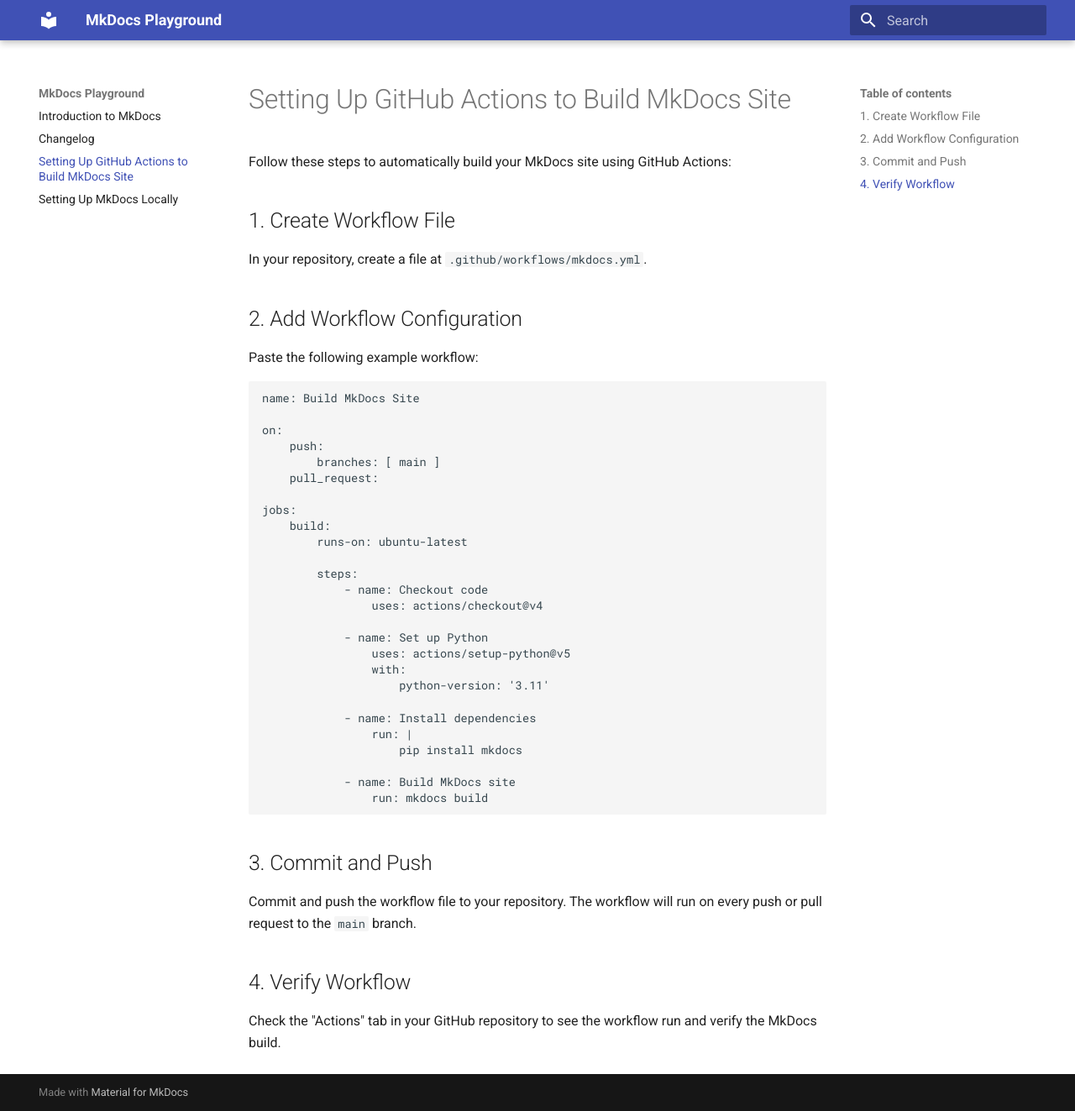
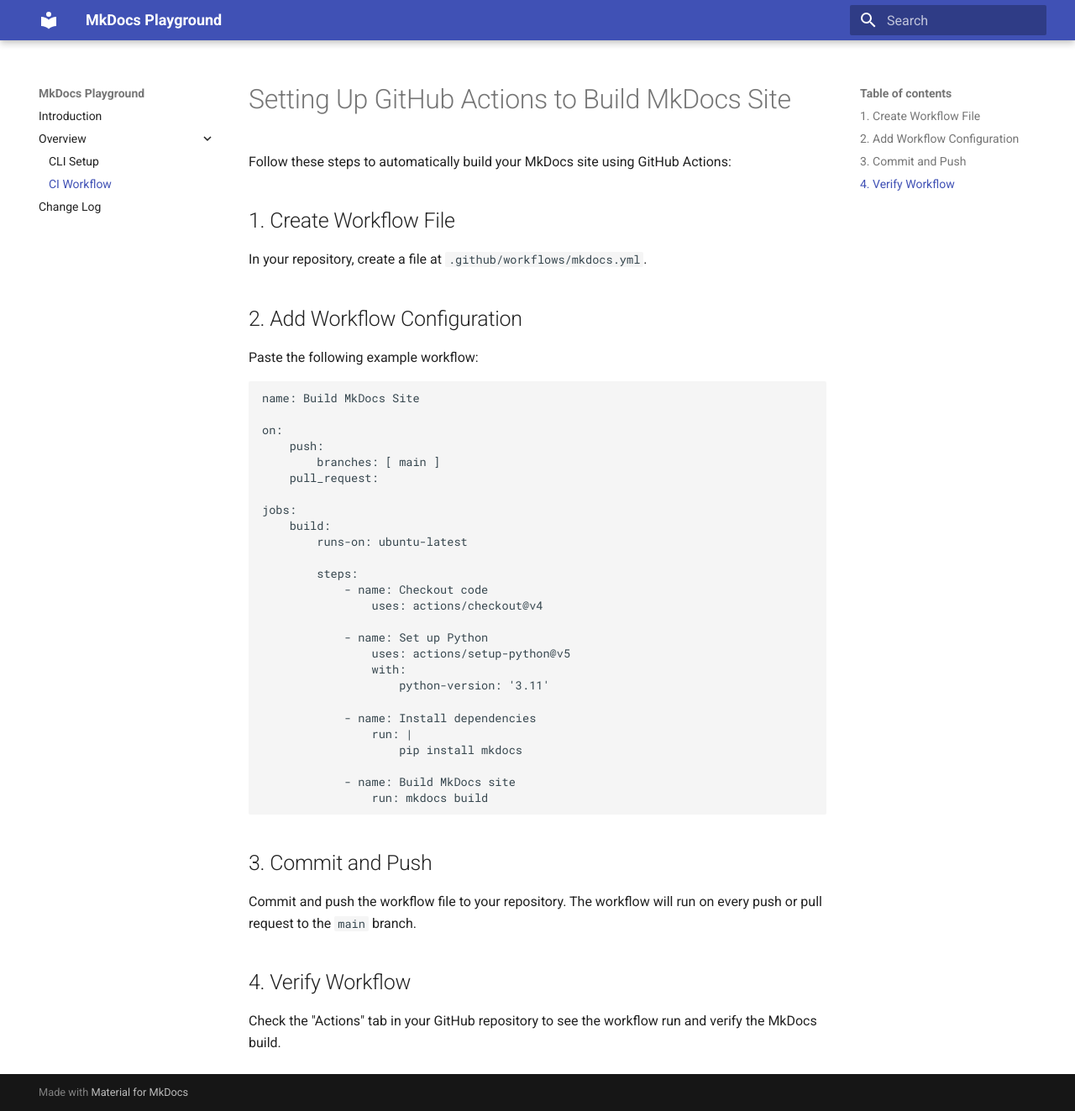
Before and after one commit to hossain-khan/mkdocs-playground, an MkDocs documentation site: the page built from docs/ci-workflow.md, in a window 1280 px wide and 1323 px high. Shown: the whole window at 84% size. Built offline with MkDocs 1.6.1 and Material for MkDocs 9.7.7, drawn with Linux system fonts in a browser that asks for light colours; the version menu is left out.

Commit message:
[ADDED] Nav items items

```diff
--- a/mkdocs.yml
+++ b/mkdocs.yml
@@ -10,3 +10,10 @@ plugins:
 extra:
   version:
     provider: mike
+
+nav:
+  - 'Introduction': index.md
+  - 'Overview':
+    - 'CLI Setup': setup-cli.md
+    - 'CI Workflow': ci-workflow.md
+  - 'Change Log': CHANGELOG.md
```
